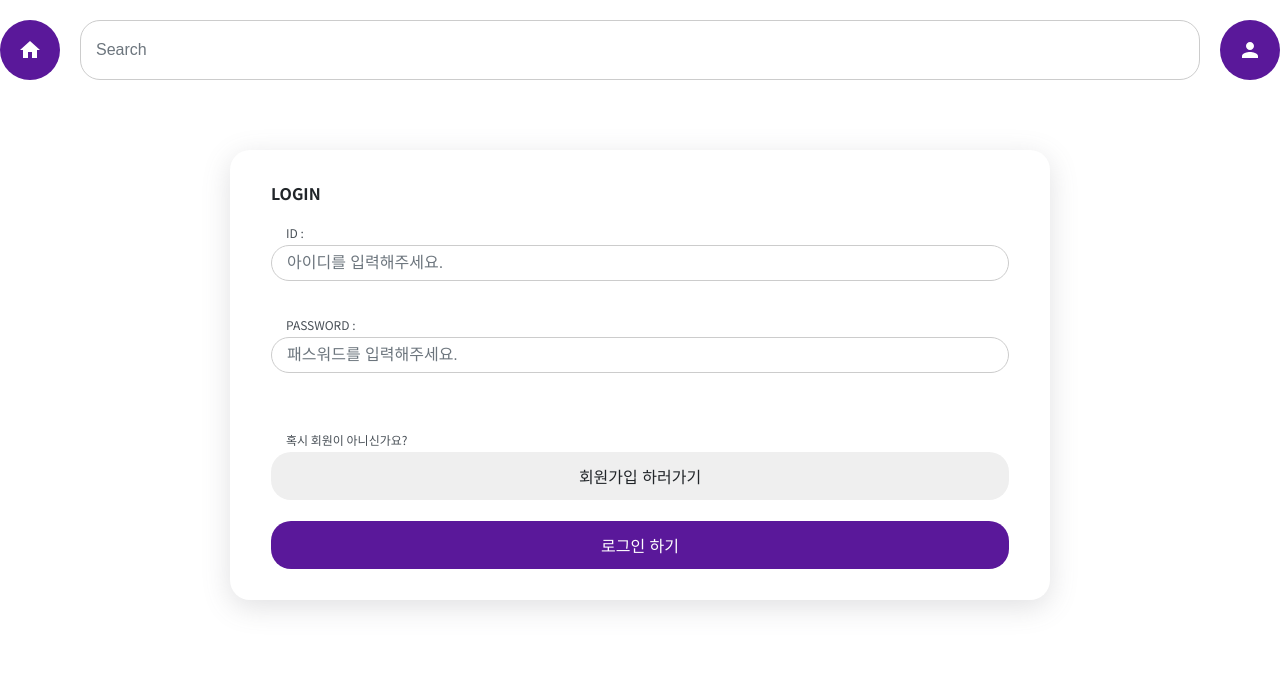
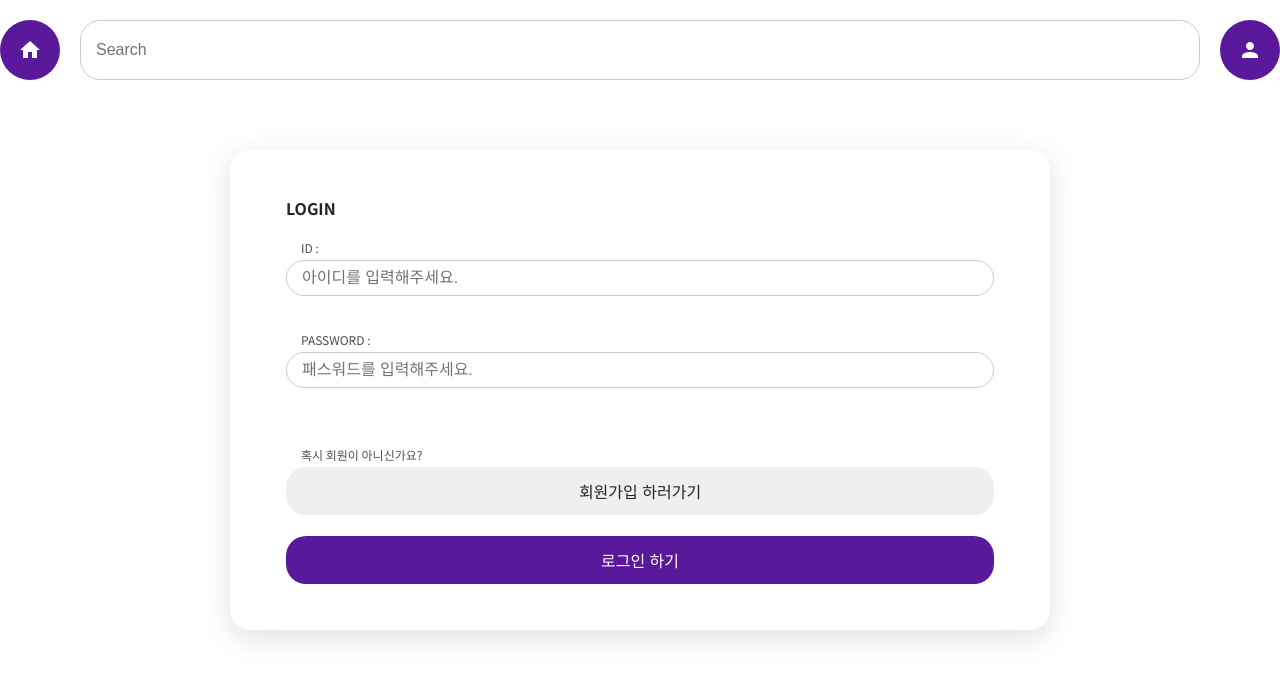
Before and after one commit to HseongH/Bohemian-Rhapsody, a React (Create React App) app: page /login in a window 1280 px wide. Shown: the top 680 px of the page. Built offline with nearby package versions, Linux system fonts and the light colour scheme.

Commit message:
Update LogIn.js

```diff
--- a/src/pages/LogIn.js
+++ b/src/pages/LogIn.js
@@ -18,7 +18,7 @@ const Login = (props) => {
         radius="20px"
         shadow
       >
-        <Grid padding='1px'>
+        <Grid padding='16px'>
           <Title>LOGIN</Title>
 
           <Grid padding="16px 0px">
```
